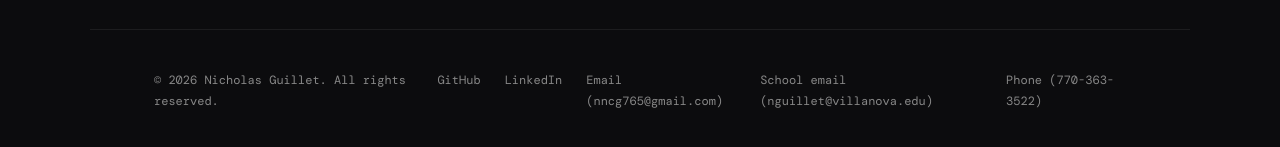
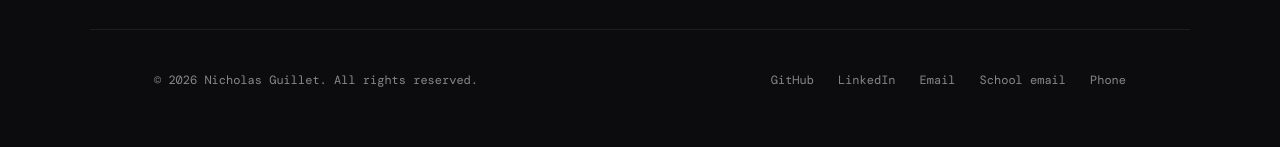
Before and after one commit to nguillet23/GuilletPersonalWebsite, a React (Vite) app: page /GuilletPersonalWebsite/about in a window 1280 px wide. Shown: the part 1210-1357 px from the top of the page. Built offline with nearby package versions, Linux system fonts and the light colour scheme.

Commit message:
fix: give contact links short labels, distinct icons, and same-tab tel/mailto

```diff
--- a/src/components/layout/Footer.tsx
+++ b/src/components/layout/Footer.tsx
@@ -1,4 +1,5 @@
 import { socialLinks } from "../../data/social-links";
+import { isExternalLink } from "../../types/nav";
 import styles from "./Footer.module.css";
 
 export function Footer() {
@@ -10,8 +11,9 @@ export function Footer() {
           <a
             key={link.label}
             href={link.href}
-            target={link.icon === "email" ? undefined : "_blank"}
-            rel={link.icon === "email" ? undefined : "noreferrer"}
+            title={link.detail}
+            target={isExternalLink(link) ? "_blank" : undefined}
+            rel={isExternalLink(link) ? "noreferrer" : undefined}
           >
             {link.label}
           </a>
--- a/src/components/ui/IconLink.tsx
+++ b/src/components/ui/IconLink.tsx
@@ -1,4 +1,4 @@
-import type { SocialLink } from "../../types/nav";
+import { isExternalLink, type SocialLink } from "../../types/nav";
 import styles from "./IconLink.module.css";
 
 interface IconLinkProps {
@@ -16,7 +16,16 @@ const icons: Record<SocialLink["icon"], JSX.Element> = {
       <path d="M20.447 20.452h-3.554v-5.569c0-1.328-.027-3.037-1.852-3.037-1.853 0-2.136 1.445-2.136 2.939v5.667H9.351V9h3.414v1.561h.046c.477-.9 1.637-1.85 3.37-1.85 3.601 0 4.267 2.37 4.267 5.455v6.286zM5.337 7.433a2.062 2.062 0 0 1-2.063-2.065 2.064 2.064 0 1 1 2.063 2.065zm1.782 13.019H3.555V9h3.564v11.452zM22.225 0H1.771C.792 0 0 .774 0 1.729v20.542C0 23.227.792 24 1.771 24h20.451C23.2 24 24 23.227 24 22.271V1.729C24 .774 23.2 0 22.222 0h.003z" />
     </svg>
   ),
-  email: <span aria-hidden="true">&#9993;</span>,
+  email: (
+    <svg viewBox="0 0 24 24" fill="currentColor" aria-hidden="true">
+      <path d="M20 4H4a2 2 0 0 0-2 2v12a2 2 0 0 0 2 2h16a2 2 0 0 0 2-2V6a2 2 0 0 0-2-2zm0 4.24-8 5-8-5V6l8 5 8-5v2.24z" />
+    </svg>
+  ),
+  "school-email": (
+    <svg viewBox="0 0 24 24" fill="currentColor" aria-hidden="true">
+      <path d="M12 3 1 9l11 6 9-4.91V17h2V9L12 3zM5 13.18v4L12 21l7-3.82v-4L12 17l-7-3.82z" />
+    </svg>
+  ),
   phone: (
     <svg viewBox="0 0 24 24" fill="currentColor" aria-hidden="true">
       <path d="M6.62 10.79a15.05 15.05 0 0 0 6.59 6.59l2.2-2.2a1 1 0 0 1 1.02-.24c1.12.37 2.33.57 3.57.57a1 1 0 0 1 1 1V20a1 1 0 0 1-1 1C10.61 21 3 13.39 3 4a1 1 0 0 1 1-1h3.5a1 1 0 0 1 1 1c0 1.25.2 2.45.57 3.57a1 1 0 0 1-.25 1.02l-2.2 2.2z" />
@@ -25,13 +34,14 @@ const icons: Record<SocialLink["icon"], JSX.Element> = {
 };
 
 export function IconLink({ link }: IconLinkProps) {
-  const isExternal = link.icon !== "email" && link.icon !== "phone";
+  const isExternal = isExternalLink(link);
+  const name = link.detail ? `${link.label}: ${link.detail}` : link.label;
   return (
     <a
       href={link.href}
       className={styles.iconLink}
-      title={link.label}
-      aria-label={link.label}
+      title={name}
+      aria-label={name}
       target={isExternal ? "_blank" : undefined}
       rel={isExternal ? "noreferrer" : undefined}
     >
--- a/src/data/social-links.ts
+++ b/src/data/social-links.ts
@@ -3,11 +3,17 @@ import type { SocialLink } from "../types/nav";
 export const socialLinks: SocialLink[] = [
   { label: "GitHub", href: "https://github.com/nguillet23", icon: "github" },
   { label: "LinkedIn", href: "https://linkedin.com/in/nicholas-guillet/", icon: "linkedin" },
-  { label: "Email (nncg765@gmail.com)", href: "mailto:nncg765@gmail.com", icon: "email" },
   {
-    label: "School email (nguillet@villanova.edu)",
-    href: "mailto:nguillet@villanova.edu",
+    label: "Email",
+    detail: "nncg765@gmail.com",
+    href: "mailto:nncg765@gmail.com",
     icon: "email",
   },
-  { label: "Phone (770-363-3522)", href: "tel:+17703633522", icon: "phone" },
+  {
+    label: "School email",
+    detail: "nguillet@villanova.edu",
+    href: "mailto:nguillet@villanova.edu",
+    icon: "school-email",
+  },
+  { label: "Phone", detail: "770-363-3522", href: "tel:+17703633522", icon: "phone" },
 ];
--- a/src/types/nav.ts
+++ b/src/types/nav.ts
@@ -6,5 +6,12 @@ export interface NavLink {
 export interface SocialLink {
   label: string;
   href: string;
-  icon: "github" | "linkedin" | "email" | "phone";
+  icon: "github" | "linkedin" | "email" | "school-email" | "phone";
+  /** Shown on hover after the label, e.g. the address or number. */
+  detail?: string;
 }
+
+/** Links that open another site get a new tab; mailto: and tel: links don't. */
+export function isExternalLink(link: SocialLink): boolean {
+  return link.href.startsWith("http");
+}
```
